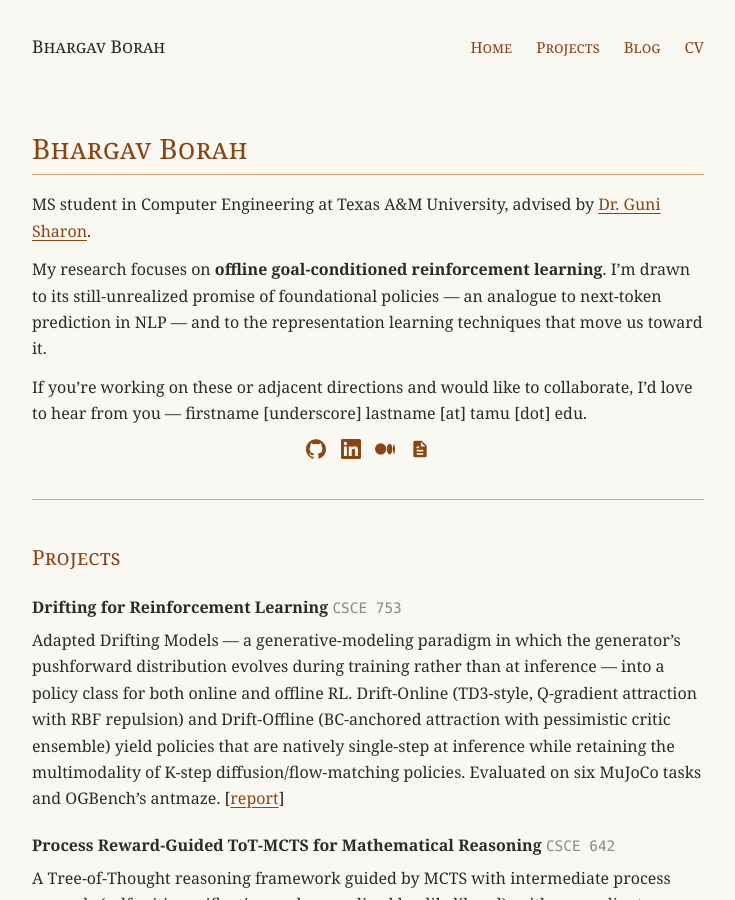
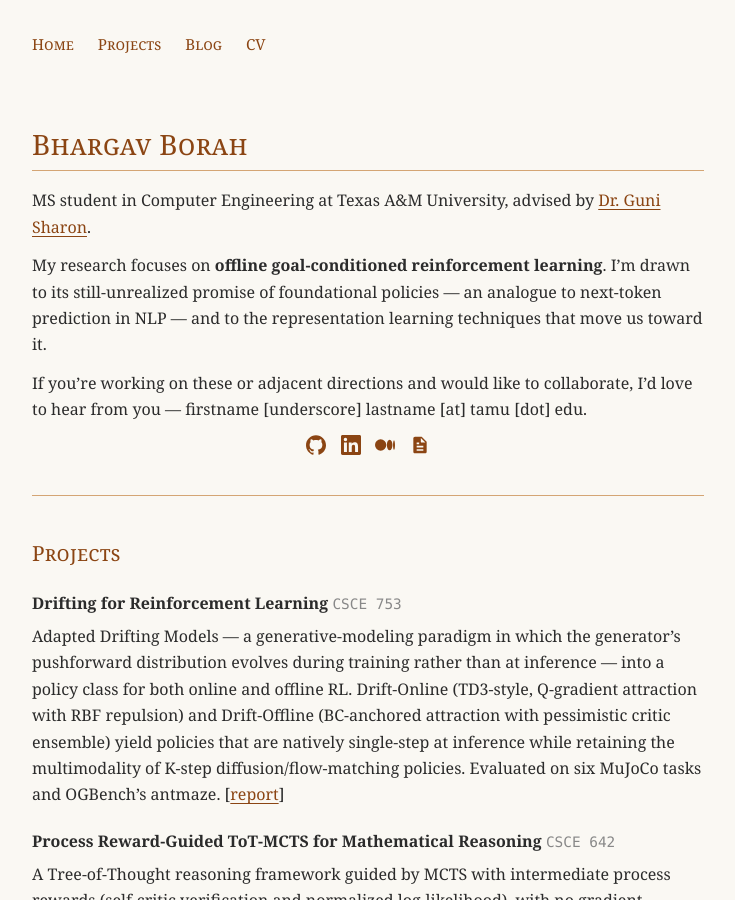
Before and after one commit to bhargav-borah/bhargav-borah.github.io, a Jekyll site: the page built from index.html, in a window 1280 px wide and 900 px high. Shown: the whole window, without its empty margins (272-1007 px from the left). Built offline with Jekyll 4.4.1, drawn with Linux system fonts in a browser that asks for light colours.

Commit message:
remove name from nav bar

```diff
--- a/_layouts/default.html
+++ b/_layouts/default.html
@@ -5,7 +5,6 @@
 </head>
 <body>
   <header class="site-header">
-    <a href="{{ '/' | relative_url }}" class="site-title">Bhargav Borah</a>
     <nav>
       <a href="{{ '/' | relative_url }}">Home</a>
       <a href="{{ '/#projects' | relative_url }}">Projects</a>
```
